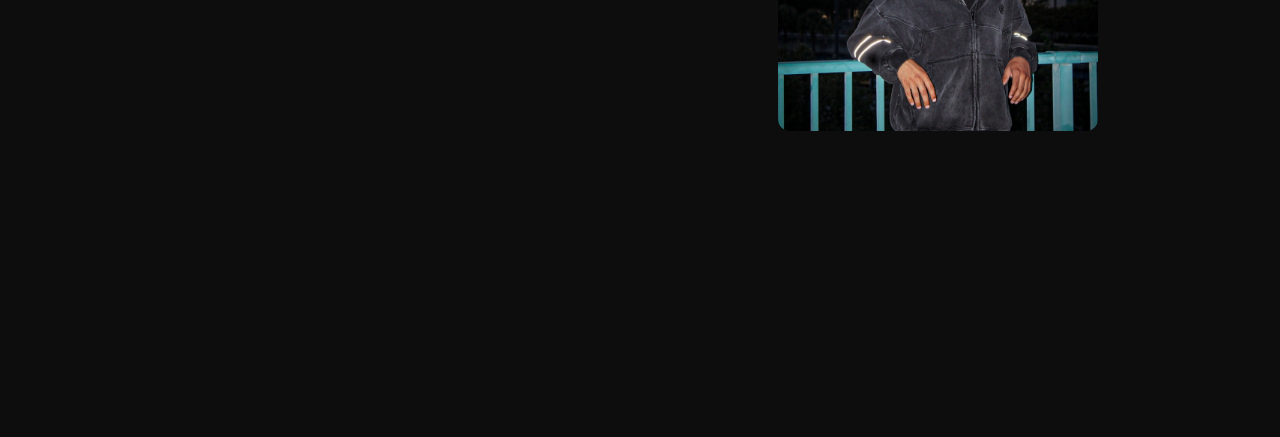
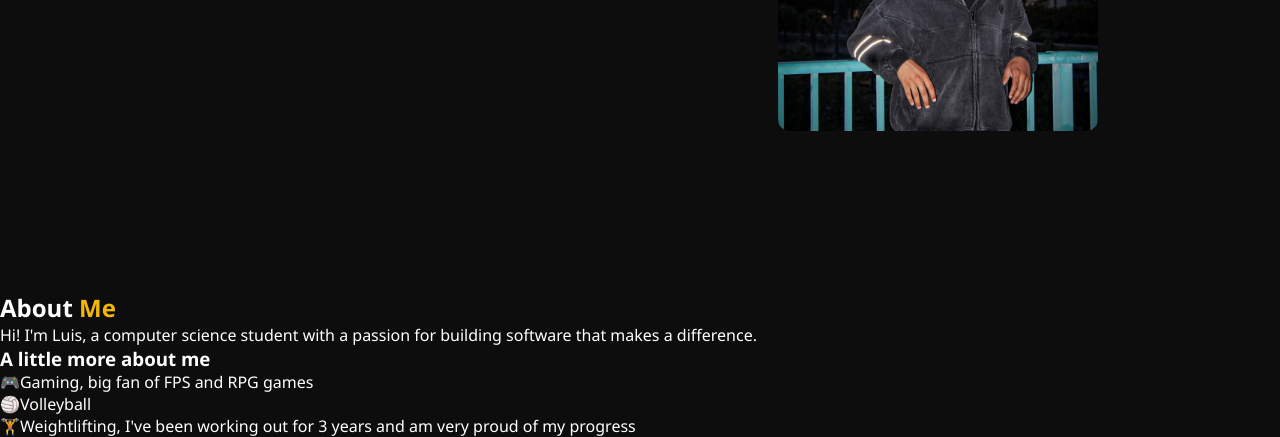
Before and after one commit to LuisClass0299/Personal-Website, a plain HTML site: page Portfolio/index.html in a window 1280 px wide. Shown: the part 509-946 px from the top of the page. Before the commit the page ends 800 px from the top, so only its background shows below. Drawn offline with Linux system fonts and the light colour scheme.

Commit message:
hobby list

```diff
--- a/Portfolio/index.html
+++ b/Portfolio/index.html
@@ -64,6 +64,25 @@
         </div>
     </section>
 
+    <section class = "about" id = " about">
+        <div class = "about-text">
+            <h2>About <span class = "accent">Me</span></h2>
+            <p class = "about-bio">
+                Hi! I'm Luis, a computer science student with a passion for building software that makes a difference.
+            </p>
+
+            <div class = "about-hobbies">
+                <h3>A little more about me</h3>
+                <ul class = "hobbies-list">
+                    <li><span class = "hobby-icon">🎮</span><span>Gaming, big fan of FPS and RPG games</span></li>
+                    <li><span class = "hobby-icon">🏐</span><span>Volleyball</span></li>
+                    <li><span class = "hobby-icon">🏋️</span><span>Weightlifting, I've been working out for 3 years and am very proud of my progress</span></li>
+                </ul>
+            </div>
+
+        </div>
+    </section>
+
     <script src = "script.js"></script>
 </body>
 </html>
```
